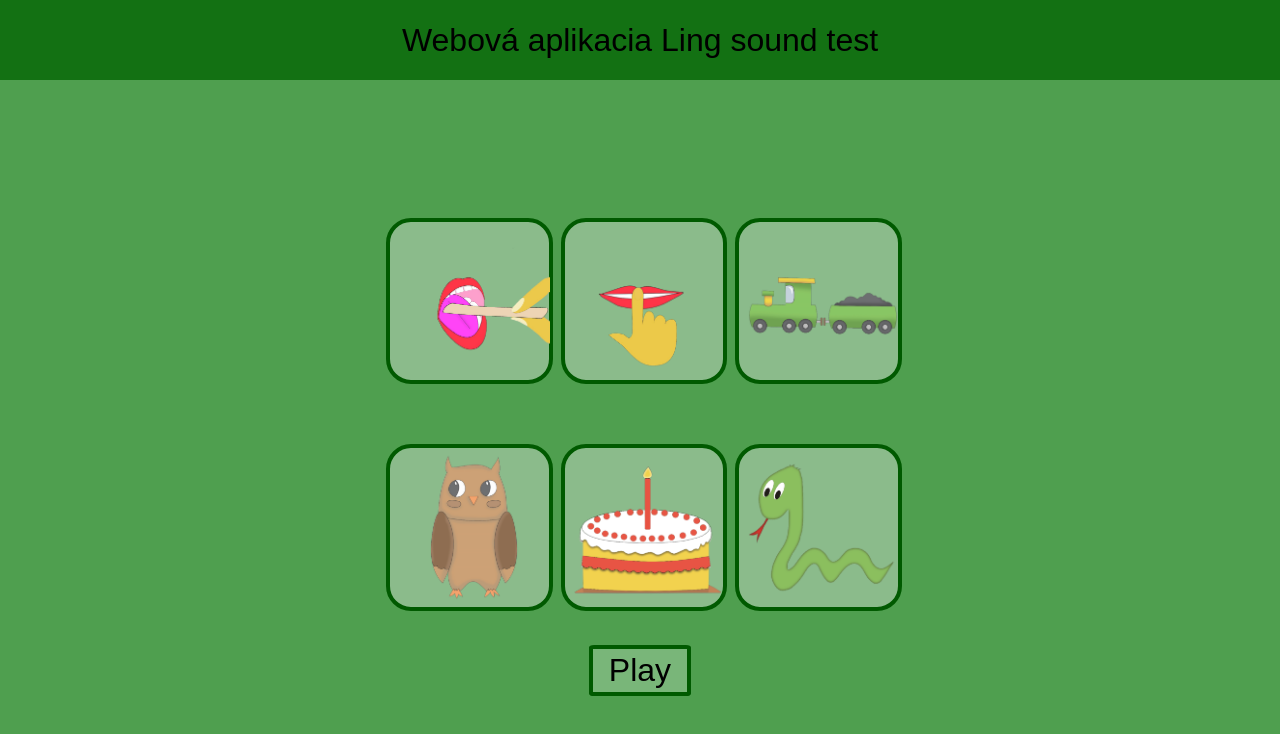
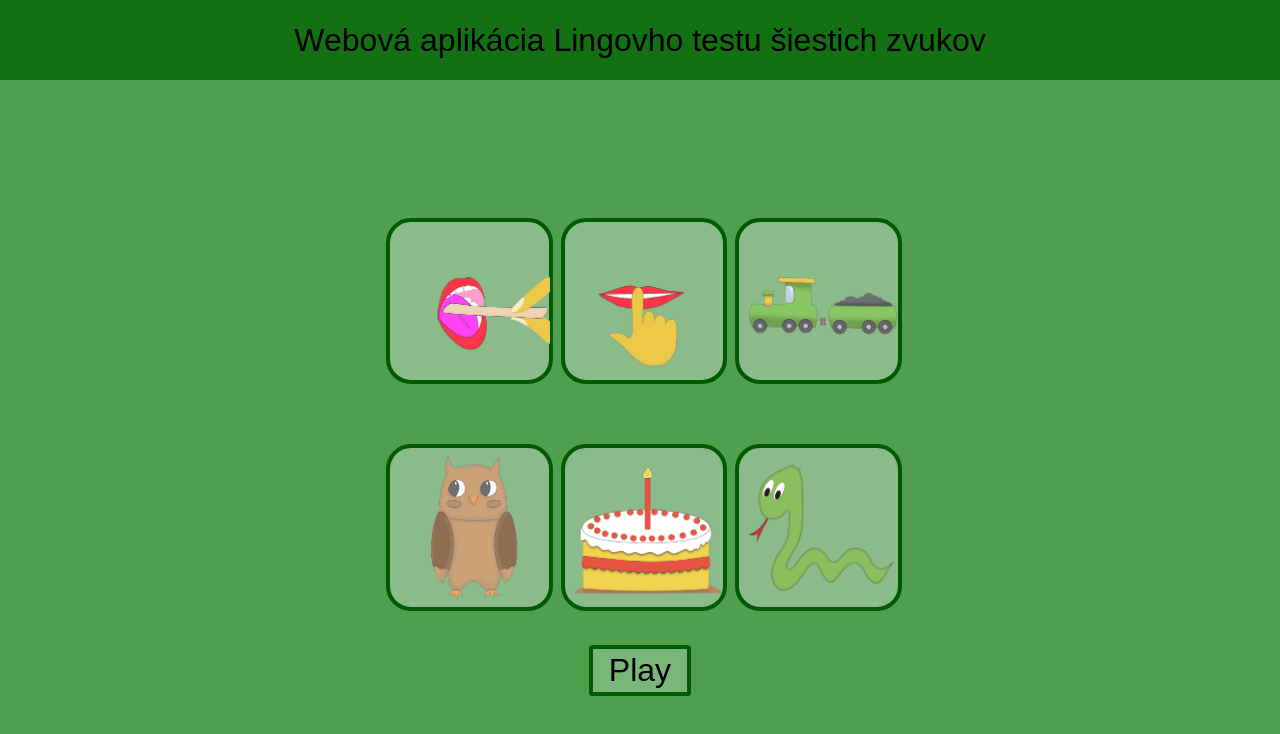
Before and after one commit to pk152ed/newversionlingsound, a plain HTML site: page index.html in a window 1280 px wide. Drawn offline with Linux system fonts and the light colour scheme.

Commit message:
Update index.html

```diff
--- a/index.html
+++ b/index.html
@@ -98,7 +98,7 @@
     <div id="holder">
       <header>
         <nav>
-          <p>Webová aplikacia Ling sound test</p>
+          <p>Webová aplikácia Lingovho testu šiestich zvukov</p>
         </nav>
       </header>
 
```
